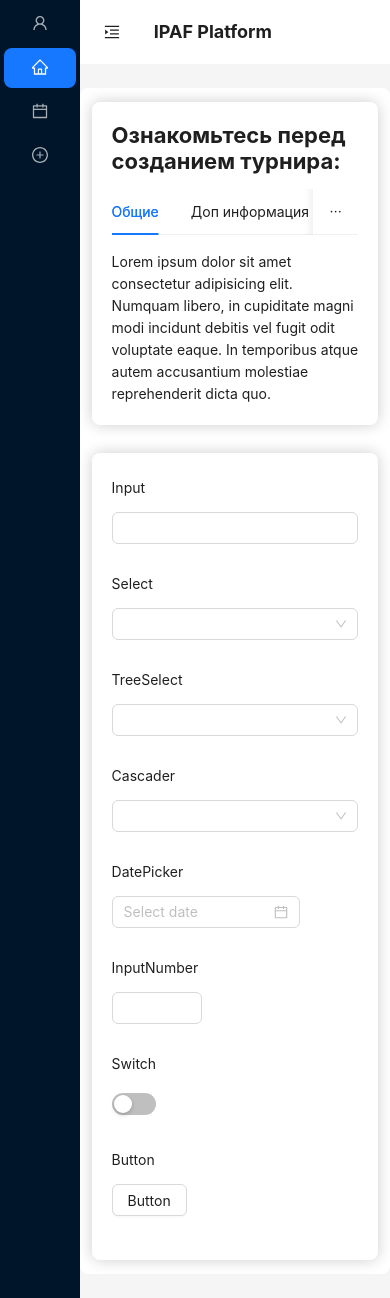
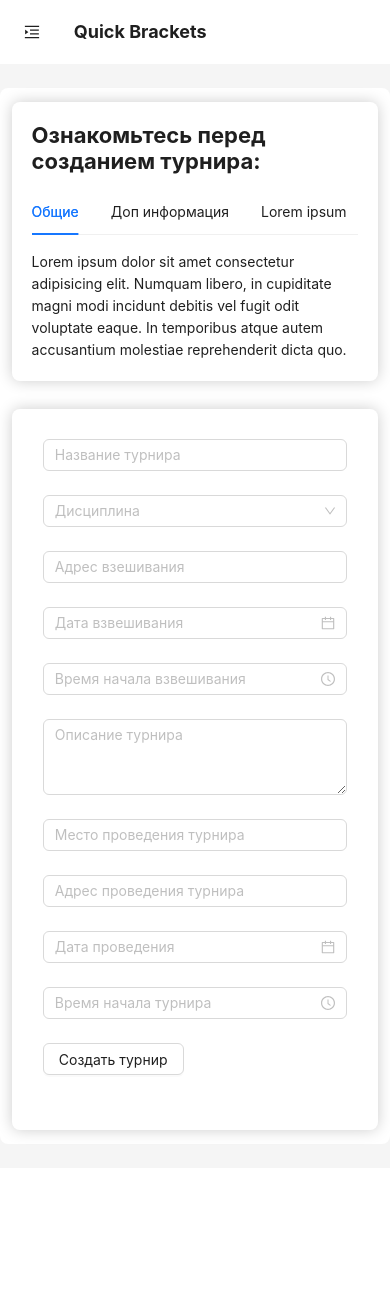
Before and after one commit to Mahmut09/IPAF_Platform, a React (Vite) app: page /createTournament in a window 390 px wide. After the commit the page ends 1168 px from the top, so only its background shows below. Built offline with nearby package versions, Linux system fonts and the light colour scheme.

Commit message:
feat: createTournament&authorization components

```diff
--- a/package.json
+++ b/package.json
@@ -15,6 +15,7 @@
     "react": "^18.2.0",
     "react-dom": "^18.2.0",
     "react-redux": "^9.1.0",
+    "react-responsive": "^9.0.2",
     "react-router-dom": "^6.22.2"
   },
   "devDependencies": {
--- a/src/components/authorization/Authorization.module.css
+++ b/src/components/authorization/Authorization.module.css
@@ -29,8 +29,7 @@
     background: linear-gradient(135deg, rgba(92, 36, 252, 1) 0%, rgba(157, 122, 255, 1) 100%);
     color: #fff;
     text-align: center;
-    border-top-right-radius: 8px;
-    border-bottom-right-radius: 8px;
+    border-radius: 8px;
 }
 
 .info h3, .form h3 {
@@ -116,3 +115,19 @@
         opacity: 1;
     }
 }
+
+@media screen and (max-width: 768px) {
+    .container {
+        flex-direction: column;
+        padding: 2em 1.4em;
+    }
+
+    .info {
+        padding: 2em 1.4em;
+        border-radius: 8px;
+    }
+}
+
+@media screen and (max-width: 768px) {
+
+}
--- a/src/components/createTournament/CreateTournament.module.css
+++ b/src/components/createTournament/CreateTournament.module.css
@@ -17,8 +17,26 @@
     margin-bottom: .7em;
 }
 
+.form {
+    display: flex;
+    width: 100%;
+}
+
+.column {
+    width: 50%;
+}
+
 @media screen and (max-width: 768px) {
     .info {
         padding: .8em;
     }
+
+    .form {
+        flex-direction: column;
+        padding: .8em;
+    }
+
+    .column {
+        width: 100%;
+    }
 }
--- a/src/components/createTournament/createTournamentForm/CreateTournamentForm.tsx
+++ b/src/components/createTournament/createTournamentForm/CreateTournamentForm.tsx
@@ -1,16 +1,13 @@
 import { FC } from 'react';
 import {
     Button,
-    Cascader,
     DatePicker,
     Form,
     Input,
-    InputNumber,
     Select,
-    Switch,
-    TreeSelect,
+    TimePicker,
 } from 'antd';
-
+import Styles from '../CreateTournament.module.css'
 
 const CreateTournamentForm: FC = () => {
     return (
@@ -18,46 +15,51 @@ const CreateTournamentForm: FC = () => {
             labelCol={{ span: 4 }}
             wrapperCol={{ span: 14 }}
             layout="horizontal"
-            style={{ maxWidth: 600 }}
+            // style={{ maxWidth: 600 }}
+            className={Styles.form}
         >
-            <Form.Item label="Input">
-                <Input />
+            <div className={Styles.column}>
+                <Form.Item>
+                    <Input placeholder='Название турнира' required />
                 </Form.Item>
-            <Form.Item label="Select">
-                <Select>
-                    <Select.Option value="demo">Demo</Select.Option>
+                <Form.Item>
+                    <Select placeholder='Дисциплина'>
+                        <Select.Option value="powerlifting">Пауэрлифтинг</Select.Option>
+                        <Select.Option value="demo">Тяжелая атлетика</Select.Option>
+                        <Select.Option value="demo1">Легкая атлетика</Select.Option>
+                        <Select.Option value="demo2">Бокс</Select.Option>
                     </Select>
                 </Form.Item>
-            <Form.Item label="TreeSelect">
-                <TreeSelect
-                    treeData={[
-                        { title: 'Light', value: 'light', children: [{ title: 'Bamboo', value: 'bamboo' }] },
-                    ]}
-                />
+                <Form.Item>
+                    <Input placeholder='Адрес взешивания' required />
                 </Form.Item>
-            <Form.Item label="Cascader">
-                <Cascader
-                    options={[
-                        {
-                            value: 'zhejiang',
-                            label: 'Zhejiang',
-                            children: [{ value: 'hangzhou', label: 'Hangzhou' }],
-                        },
-                    ]}
-                />
+                <Form.Item>
+                    <DatePicker placeholder='Дата взвешивания' style={{ width: "100%" }} />
                 </Form.Item>
-            <Form.Item label="DatePicker">
-                <DatePicker />
+                <Form.Item>
+                    <TimePicker placeholder='Время начала взвешивания' style={{ width: "100%" }} />
                 </Form.Item>
-            <Form.Item label="InputNumber">
-                <InputNumber />
+                <Form.Item>
+                    <Input.TextArea rows={3} placeholder='Описание турнира'/>
                 </Form.Item>
-            <Form.Item label="Switch" valuePropName="checked">
-                <Switch />
+            </div>
+            <div className={Styles.column}>
+                <Form.Item>
+                    <Input placeholder='Место проведения турнира' />
                 </Form.Item>
-            <Form.Item label="Button">
-                <Button>Button</Button>
+                <Form.Item>
+                    <Input placeholder='Адрес проведения турнира' />
                 </Form.Item>
+                <Form.Item>
+                    <DatePicker placeholder='Дата проведения' style={{ width: "100%" }} />
+                </Form.Item>
+                <Form.Item>
+                    <TimePicker placeholder='Время начала турнира' style={{ width: "100%" }} />
+                </Form.Item>
+                <Form.Item>
+                    <Button>Создать турнир</Button>
+                </Form.Item>
+            </div>
         </Form>
     )
 }
--- a/src/components/header/HeaderFC.tsx
+++ b/src/components/header/HeaderFC.tsx
@@ -5,6 +5,10 @@ import {
     MenuUnfoldOutlined,
 } from '@ant-design/icons';
 import { Layout, Button, theme } from 'antd';
+import { useDispatch, useSelector } from 'react-redux';
+import { MyRootState } from '../../store/store'
+import { setSidebarIsActive } from '../../slices/sideSlice';
+import { useMediaQuery } from 'react-responsive';
 
 
 const { Header } = Layout;
@@ -18,6 +22,18 @@ const HeaderFC: FC<HeaderProps> = ({ collapsed, setCollapsed }) => {
     const {
         token: { colorBgContainer },
     } = theme.useToken();
+    const dispatch = useDispatch();
+    const isMobileScreen = useMediaQuery({ maxWidth: 425 });
+
+    const sidebarIsActive = useSelector((state: MyRootState) => state.sidebarIsActive.value);
+
+    const handleToggleSidebar = () => {
+        setCollapsed(!collapsed)
+        if (isMobileScreen) {
+            dispatch(setSidebarIsActive(!sidebarIsActive));
+        }
+    }
+
     return (
         <Header
             className={Styles.header}
@@ -26,7 +42,9 @@ const HeaderFC: FC<HeaderProps> = ({ collapsed, setCollapsed }) => {
             <Button
                 type="text"
                 icon={collapsed ? <MenuUnfoldOutlined /> : <MenuFoldOutlined />}
-                onClick={() => setCollapsed(!collapsed)}
+                onClick={() => {
+                    handleToggleSidebar()
+                }}
                 style={{
                     fontSize: '16px',
                     width: 64,
@@ -34,7 +52,7 @@ const HeaderFC: FC<HeaderProps> = ({ collapsed, setCollapsed }) => {
                 }}
                 className={Styles.btn}
             />
-            <h2>IPAF Platform</h2>
+            <h2>Quick Brackets</h2>
         </Header>
     )
 }
--- a/src/components/main/Main.tsx
+++ b/src/components/main/Main.tsx
@@ -15,7 +15,10 @@ const Main: FC = () => {
 
     return (
         <Layout className={Styles.main} id={Styles.main}>
-            <Sidebar collapsed={collapsed} setCollapsed={setCollapsed} />
+            <Sidebar
+                collapsed={collapsed}
+                setCollapsed={setCollapsed}
+            />
             <Layout id={Styles.layout}>
                 <HeaderFC setCollapsed={setCollapsed} collapsed={collapsed} />
                 <Content
--- a/src/components/sidebar/Sidebar.tsx
+++ b/src/components/sidebar/Sidebar.tsx
@@ -1,4 +1,4 @@
-import { FC } from 'react'
+import { FC, useEffect } from 'react'
 import { Link } from 'react-router-dom'
 import { Layout, Menu } from 'antd'
 import {
@@ -7,6 +7,10 @@ import {
     UserOutlined,
     PlusCircleOutlined,
 } from '@ant-design/icons';
+import { MyRootState } from '../../store/store'
+import { useDispatch, useSelector } from 'react-redux';
+import { useMediaQuery } from 'react-responsive';
+import { setSidebarIsActive } from '../../slices/sideSlice'
 
 const { Sider } = Layout;
 
@@ -56,6 +60,17 @@ const Sidebar: FC<NavProps> = ({ collapsed, setCollapsed }) => {
         label: <Link to={item.link}>{item.label}</Link>,
     }));
 
+    const sidebarIsActive = useSelector((state: MyRootState) => state.sidebarIsActive.value);
+    const dispatch = useDispatch();
+
+    const isMobileScreen = useMediaQuery({ maxWidth: 425 });
+
+    useEffect(() => {
+        if (isMobileScreen) {
+            dispatch(setSidebarIsActive(false));
+        }
+    }, [dispatch, isMobileScreen]);
+
     return (
         <Sider
             trigger={null}
@@ -63,6 +78,7 @@ const Sidebar: FC<NavProps> = ({ collapsed, setCollapsed }) => {
             collapsed={collapsed}
             breakpoint='md'
             onBreakpoint={(broken) => setCollapsed(broken)}
+            style={sidebarIsActive ? {} : {display: 'none'}}
         >
             <Menu
                 theme="dark"
--- a/src/components/userProfile/UserProfile.tsx
+++ b/src/components/userProfile/UserProfile.tsx
@@ -30,7 +30,6 @@ const infoData = [
 
 const UserProfile: FC = () => {
     const isAuth = useSelector((state: MyRootState) => state.isAuth.value);
-    console.log(isAuth);
 
     return (
         isAuth ?
--- /dev/null
+++ b/src/slices/sideSlice.ts
@@ -0,0 +1,23 @@
+import { createSlice, PayloadAction } from "@reduxjs/toolkit";
+
+interface sidebarIsActive {
+    value: boolean;
+}
+
+const initialState: sidebarIsActive = {
+    value: true,
+};
+
+const sidebarIsActiveSlice = createSlice({
+    name: "sidebarIsActive",
+    initialState,
+    reducers: {
+        setSidebarIsActive(state, action: PayloadAction<boolean>) {
+            state.value = action.payload;
+        },
+    },
+});
+
+export const { setSidebarIsActive } = sidebarIsActiveSlice.actions;
+
+export default sidebarIsActiveSlice.reducer;
--- a/src/store/rootReducer.ts
+++ b/src/store/rootReducer.ts
@@ -1,8 +1,10 @@
 import { combineReducers } from '@reduxjs/toolkit';
 import isAuthSlice from '../slices/authSlice'
+import sidebarIsActiveSlice from '../slices/sideSlice'
 
 const rootReducer = combineReducers({
     isAuth: isAuthSlice,
+    sidebarIsActive: sidebarIsActiveSlice,
 });
 
 export default rootReducer;
```
Also changed, not shown: 1 other file (tests, documents, lock files or other folders). Lines whose indentation alone changed are shown as unchanged.
